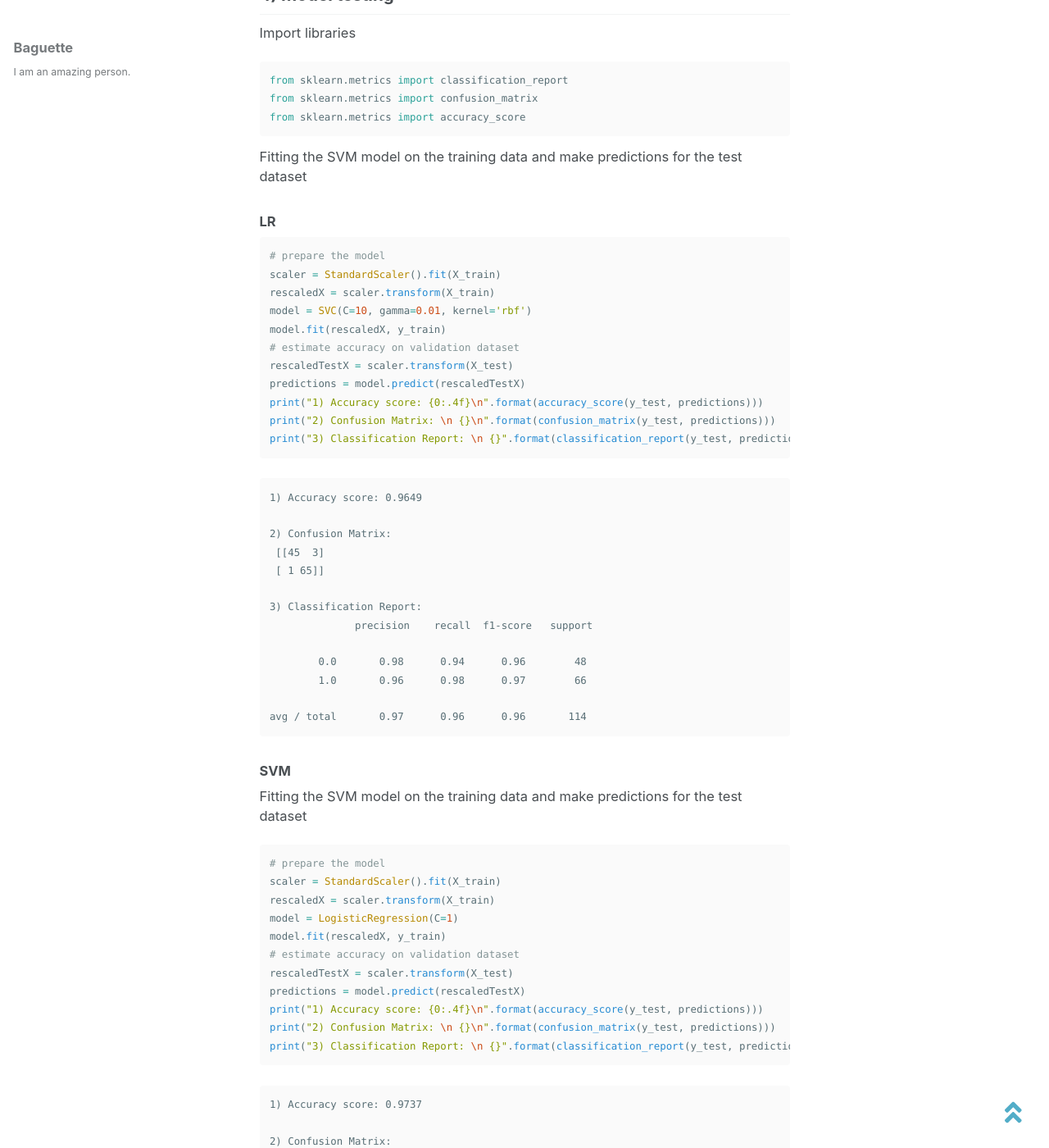
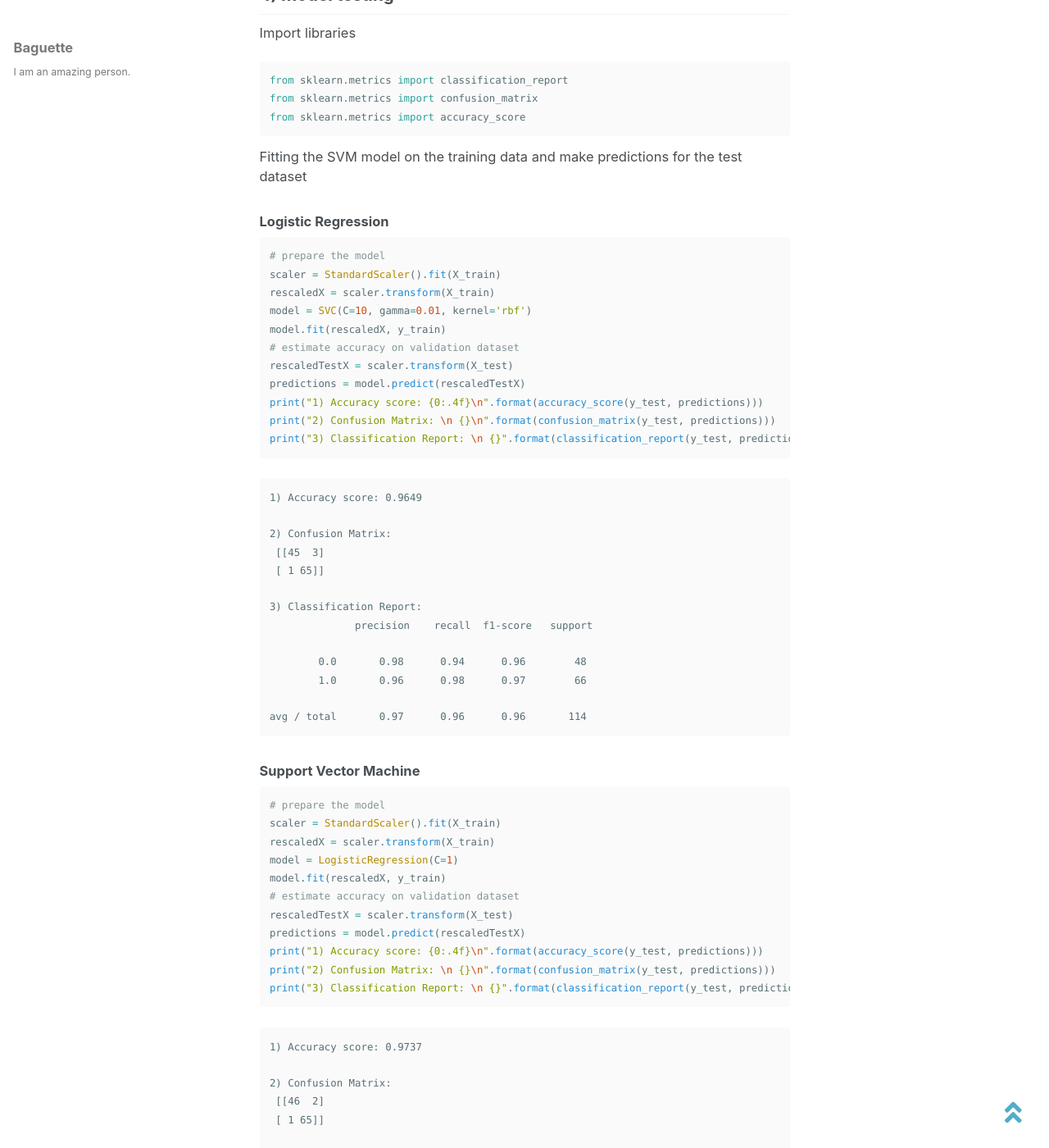
Before and after one commit to baguettexci/baguettexci.gituhb.io, a Jekyll site: the page built from _posts/2018-10-14-Project.md, in a window 1280 px wide and 1400 px high, scrolled down 16630 px. Shown: the whole window at 82% size. Built offline with Jekyll 4.4.1, drawn with Linux system fonts in a browser that asks for light colours; nearby versions of some CDN libraries.

Commit message:
Update 2018-10-14-Project.md

````diff
--- a/_posts/2018-10-14-Project.md
+++ b/_posts/2018-10-14-Project.md
@@ -981,7 +981,7 @@ from sklearn.metrics import confusion_matrix
 from sklearn.metrics import accuracy_score
 ```
 Fitting the SVM model on the training data and make predictions for the test dataset
-### LR
+### Logistic Regression
 ```python
 # prepare the model
 scaler = StandardScaler().fit(X_train)
@@ -1011,8 +1011,7 @@ print("3) Classification Report: \n {}".format(classification_report(y_test, pre
 avg / total       0.97      0.96      0.96       114
 {% endhighlight %}
 
-### SVM
-Fitting the SVM model on the training data and make predictions for the test dataset
+### Support Vector Machine
 ```python
 # prepare the model
 scaler = StandardScaler().fit(X_train)
````
